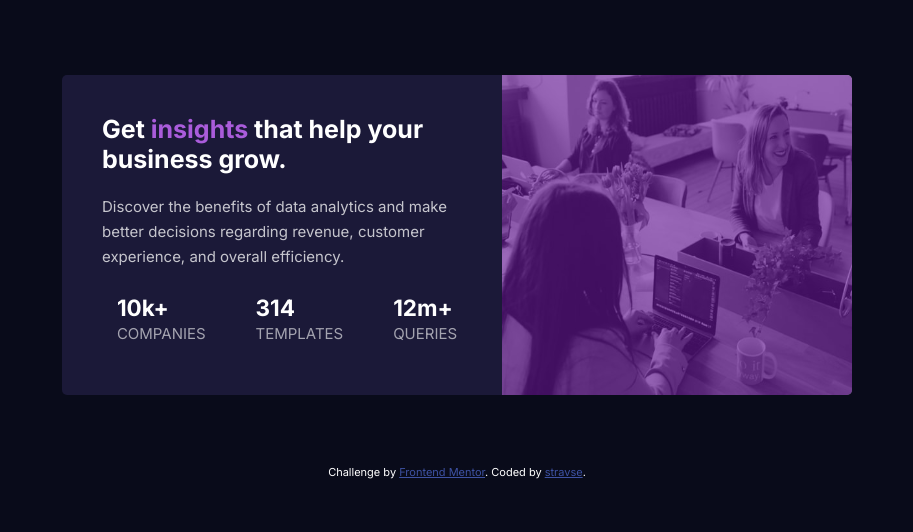
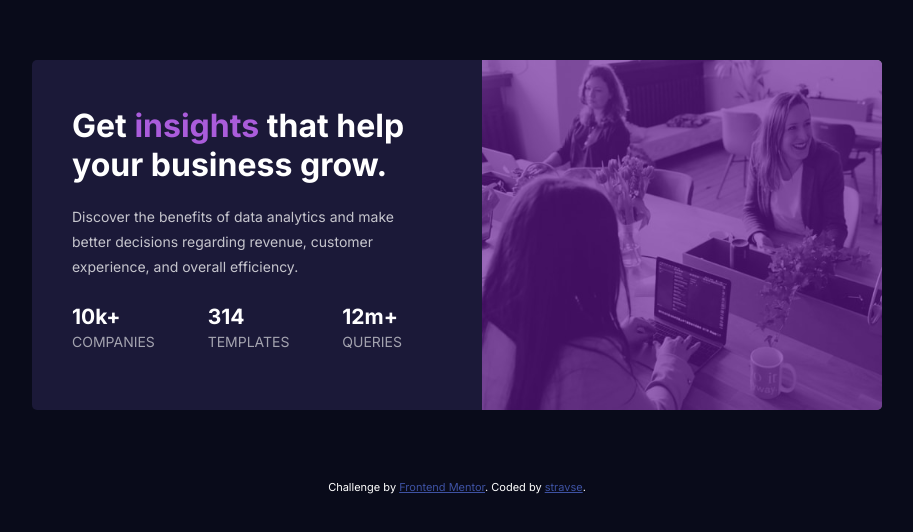
Before and after one commit to stravse/frontendMentor-Stats-preview-card-component, a plain HTML site: page index.html in a window 1280 px wide. Shown: the part 158-690 px from the top of the page, without its empty margins (183-1096 px from the left). Drawn offline with Linux system fonts and the light colour scheme.

Commit message:
finished desktop view

```diff
--- a/style.scss
+++ b/style.scss
@@ -10,7 +10,7 @@ $image-size: 320px;
 $image-size-height: 250px;
 $layer-color: #651796a2;
 :root{
-    font-size: 15px;
+    font-size: 14px;
 }
 *, *::before, *::after{
     box-sizing: border-box;
@@ -147,18 +147,36 @@ body{
                 padding: 0 40px 0 10px;
             }
             h1{
-                font-size: 25px;
+                font-size: 32px;
             }
             .main-paragraph{
                 margin-top: 20px;
-                padding: 0 0 0 10px;
+                padding: 0 20px 0 10px;
             }
             .stat-container{
                 flex-direction: row;
-                justify-content: space-evenly;
+                justify-content: space-between;
                 width: 100%;
+                padding: 0 50px 0 10px;
             }
         }
     }
 
 }
+
+@media (min-width: 1000px) {
+    .card{
+        width: 850px;
+        .card-image-container{
+            width: 400px;
+            height: 350px;
+            .card-image{
+                width: 400px;
+                height: 350px;
+            }
+        }
+        .card-text{
+            padding: 0 30px;
+        }
+    }
+}
```
Also changed, not shown: style.css, 1 other file.
